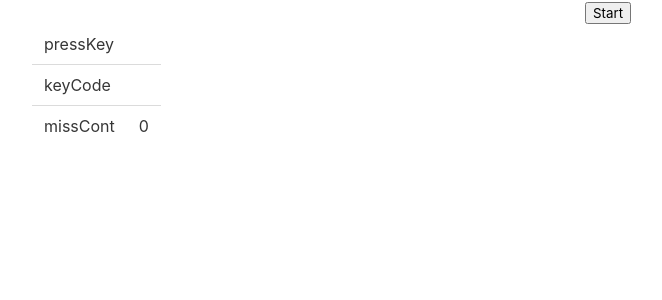
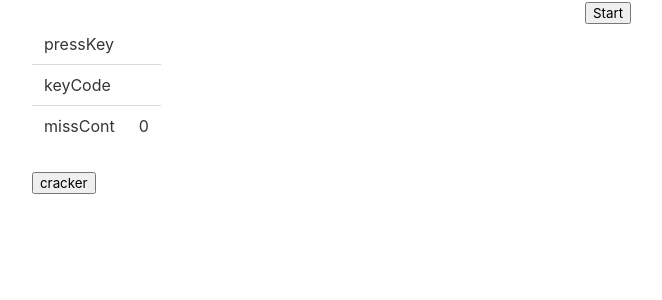
Before and after one commit to iitenkida7/typing, a Nuxt app in the folder nuxt/: page / in a window 1280 px wide. Shown: the top 300 px of the page, without its empty margins (32-694 px from the left). Built offline with nearby package versions, Linux system fonts and the light colour scheme.

Commit message:
Add cracker

```diff
--- a/nuxt/package.json
+++ b/nuxt/package.json
@@ -11,6 +11,7 @@
   "dependencies": {
     "axios": "^0.24.0",
     "bulma": "^0.9.3",
+    "canvas-confetti": "^1.4.0",
     "sass": "^1.48.0"
   }
 }
--- a/nuxt/pages/index.vue
+++ b/nuxt/pages/index.vue
@@ -9,7 +9,7 @@
       />
       <Images class="mt-6" :word="target.word" />
       <div class="has-text-centered">
-        <input type="text" autofocus v-model="inputText" @keyup="keyPress" />
+        <input ref="target" type="text" autofocus v-model="inputText" @keyup="keyPress" />
       </div>
     </div>
     <div v-if="!isStarted" class="has-text-centered">
@@ -20,11 +20,13 @@
       <button v-on:click="retry">Retry</button>
     </div>
     <Debug :pressKey="pressKey" :keyCode="keyCode" :missCnt="missCnt" />
+     <button v-on:click="cracker">cracker</button>
   </div>
 </template>
 
 <script>
 import TypingData from "../typing_data.json"; // @todo: Change path
+import * as confetti from "canvas-confetti";
 export default {
   name: "IndexPage",
   data: function () {
@@ -56,6 +58,7 @@ export default {
       if (event.key === this.targetChr) {
         this.remains = this.remains.substr(1);
         this.targetChr = this.remains.substr(0, 1);
+        this.cracker();
       } else {
         this.missCnt++;
       }
@@ -85,6 +88,18 @@ export default {
       utter.voice = window.speechSynthesis.getVoices()[41]; //'Victoria'
       window.speechSynthesis.speak(utter);
     },
+    cracker() {
+      console.log(this.$refs.target);
+      confetti.create(this.$refs.target.$el)({
+        shapes: ["square"],
+        particleCount: 10,
+        spread: 90,
+        origin: {
+          y: 1,
+          x: 0.5,
+        },
+      });
+    },
   },
 };
 </script>
```
Also changed, not shown: 1 other file (tests, documents, lock files or other folders).
